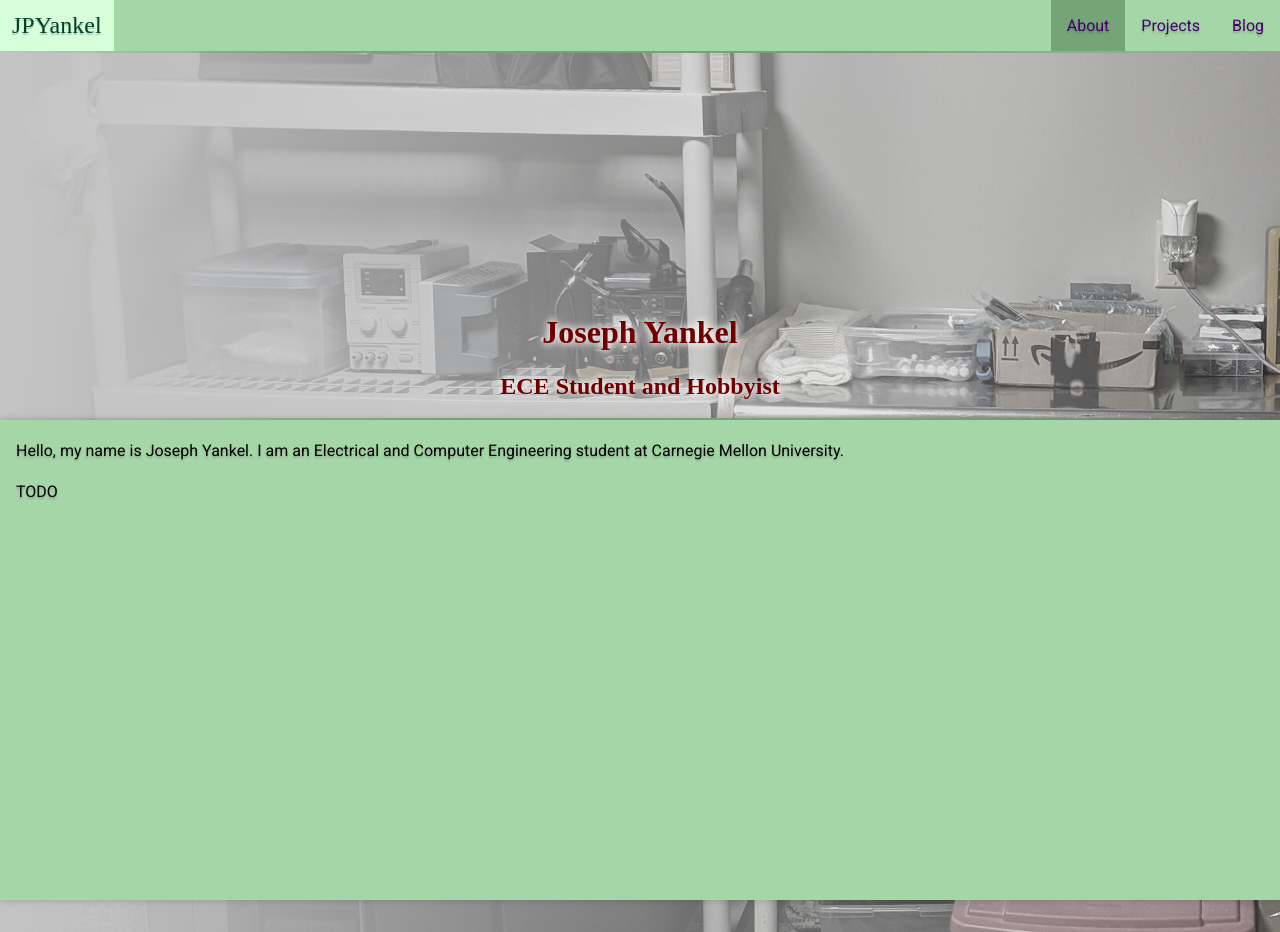
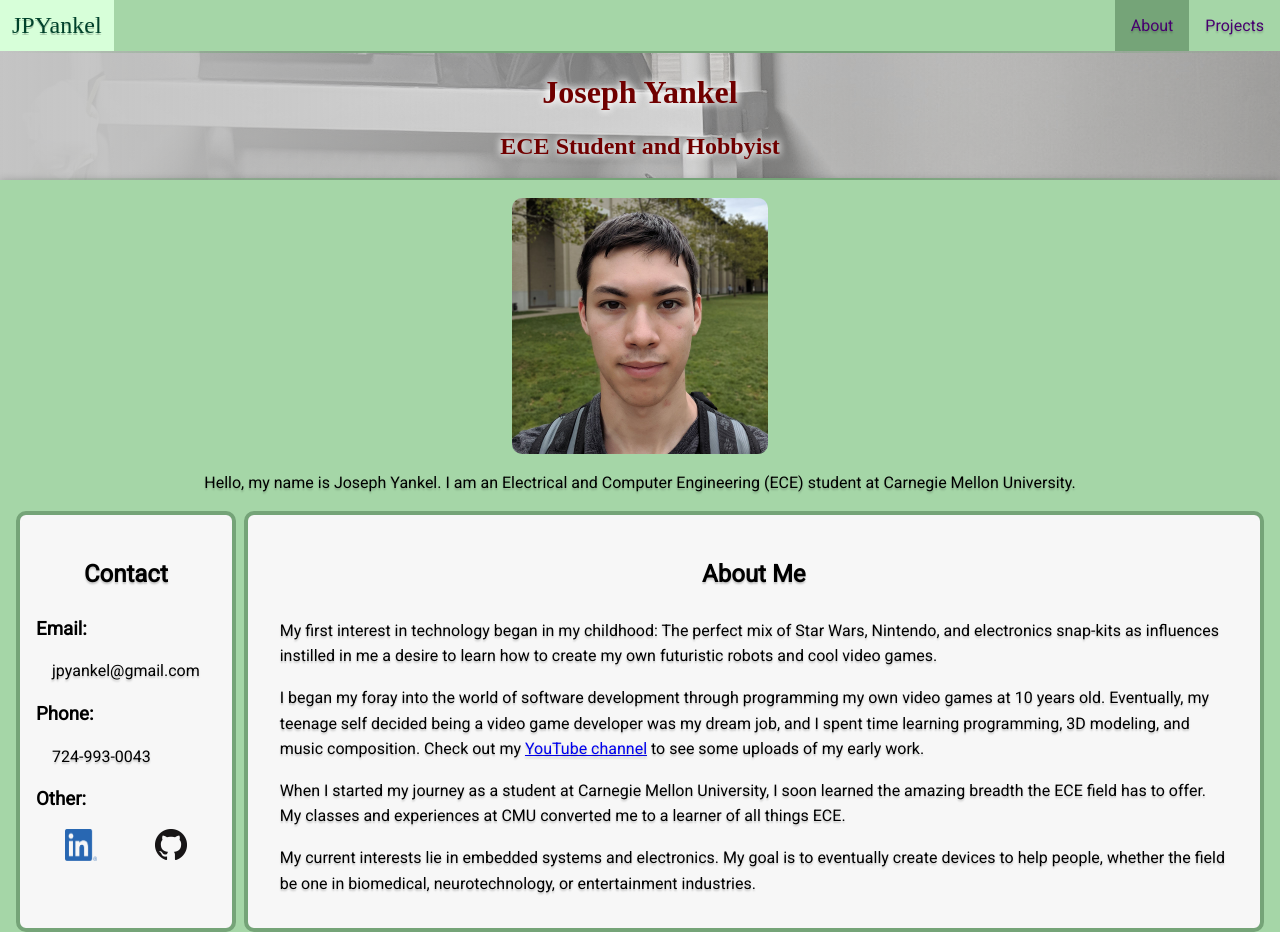
Before and after one commit to jpyankel/jpyankel.github.io, a Jekyll site: the page built from about.md, in a window 1280 px wide. Built offline with Jekyll 4.4.1, drawn with Linux system fonts in a browser that asks for light colours; some web fonts are replaced.

Commit message:
Remove Blog from Navigation Bar; Implement About Page

```diff
--- a/_data/navigation.yml
+++ b/_data/navigation.yml
@@ -2,5 +2,3 @@
   link: /about.html
 - name: Projects
   link: /projects.html
-- name: Blog
-  link: /blog.html
--- /dev/null
+++ b/_sass/_about.scss
@@ -0,0 +1,47 @@
+#about-container {
+  display: flex;
+}
+
+#bio-div, #ref-div {
+  background: $color-secondary-light;
+  border-color: $color-primary-dark;
+  border-style: solid;
+  border-width: 4px;
+  border-radius: 10px;
+  padding: 1em;
+}
+
+#bio-div h2, #ref-div h2 {
+  text-align: center;
+}
+
+#bio-div {
+  flex-grow: 1;
+  margin-right: 0.5em;
+  margin-right: 1em;
+}
+
+#ref-div {
+  margin-left: 1em;
+  margin-right: 0.5em;
+}
+
+#img-link-div {
+  display: flex;
+  align-content: space-between;
+}
+
+#ref-div a img {
+  width: 32px;
+  height: 32px;
+}
+
+#ref-div a {
+  margin: auto;
+}
+
+#content #my-img {
+  border-radius: 10px;
+  width: 256px;
+  height: 256px;
+}
--- a/_sass/main.scss
+++ b/_sass/main.scss
@@ -75,3 +75,4 @@ hr {
 @import 'content';
 @import 'recent-posts';
 @import 'projects-list';
+@import 'about';
--- a/about.md
+++ b/about.md
@@ -6,7 +6,55 @@ post-title: Joseph Yankel
 post-subtitle: ECE Student and Hobbyist
 ---
 
+<img id="my-img" src="assets/img/jpyankel.jpg">
+
+<p style="text-align: center">
 Hello, my name is Joseph Yankel. I am an Electrical and Computer Engineering
-student at Carnegie Mellon University.
+(ECE) student at Carnegie Mellon University.
+</p>
 
-TODO
+<div id="about-container">
+  <div id="ref-div">
+    <h2>Contact</h2>
+    <h3>Email:</h3>
+    <p>jpyankel@gmail.com</p>
+    <h3>Phone:</h3>
+    <p>724-993-0043</p>
+    <h3>Other:</h3>
+    <div id="img-link-div">
+      <a href="https://www.linkedin.com/in/joseph-p-yankel/">
+        <img src="assets/img/LI-In-Bug.png" alt="LinkedIn Logo">
+      </a>
+      <a href="https://github.com/jpyankel">
+        <img src="assets/img/GitHub-Mark-32px.png" alt="GitHub Logo">
+      </a>
+    </div>
+  </div>
+  <div id="bio-div">
+    <h2>About Me</h2>
+    <p>
+My first interest in technology began in my childhood: The perfect mix of Star
+Wars, Nintendo, and electronics snap-kits as influences instilled in me a
+desire to learn how to create my own futuristic robots and cool video games.
+    </p>
+    <p>
+I began my foray into the world of software development through programming my
+own video games at 10 years old. Eventually, my teenage self decided being a
+video game developer was my dream job, and I spent time learning programming,
+3D modeling, and music composition. Check out my
+<a href="https://www.youtube.com/channel/UCSncSh-y0cKIZJ4V9vPt1RA">
+YouTube channel</a>
+to see some uploads of my early work.
+    </p>
+    <p>
+When I started my journey as a student at Carnegie Mellon University, I soon
+learned the amazing breadth the ECE field has to offer. My classes and
+experiences at CMU converted me to a learner of all things ECE.
+    </p>
+    <p>
+My current interests lie in embedded systems and electronics. My goal is to
+eventually create devices to help people, whether the field be one in
+biomedical, neurotechnology, or entertainment industries.
+    </p>
+  </div>
+</div>
```
Also changed, not shown: _includes/recent-posts.html (+6 -1 lines), _projects/amiibrOS.md (+7 -6 lines), index.md (+2 -0 lines), assets/img/GitHub-Mark-32px.png (added), assets/img/LI-In-Bug.png (added), assets/img/jpyankel.jpg (added).
